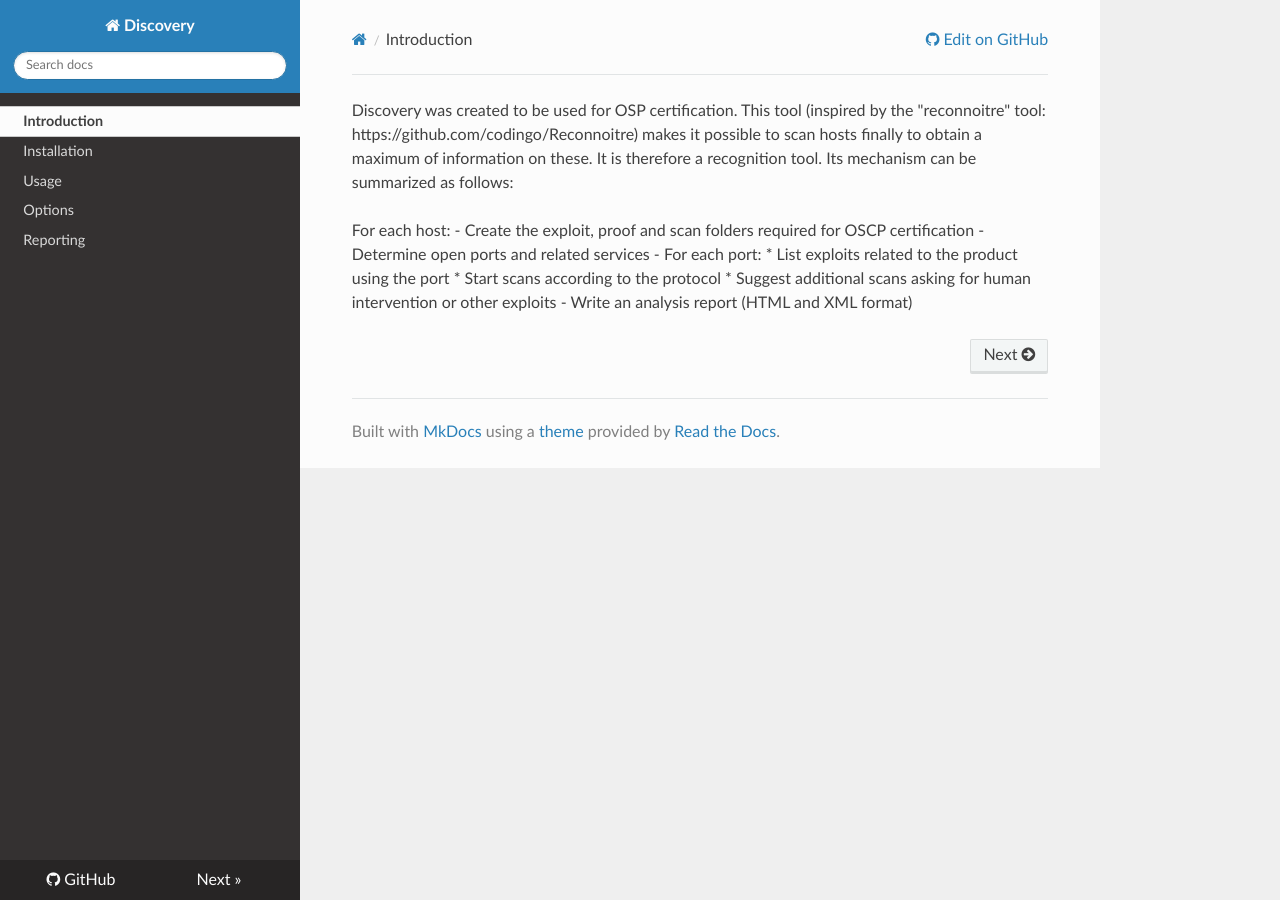
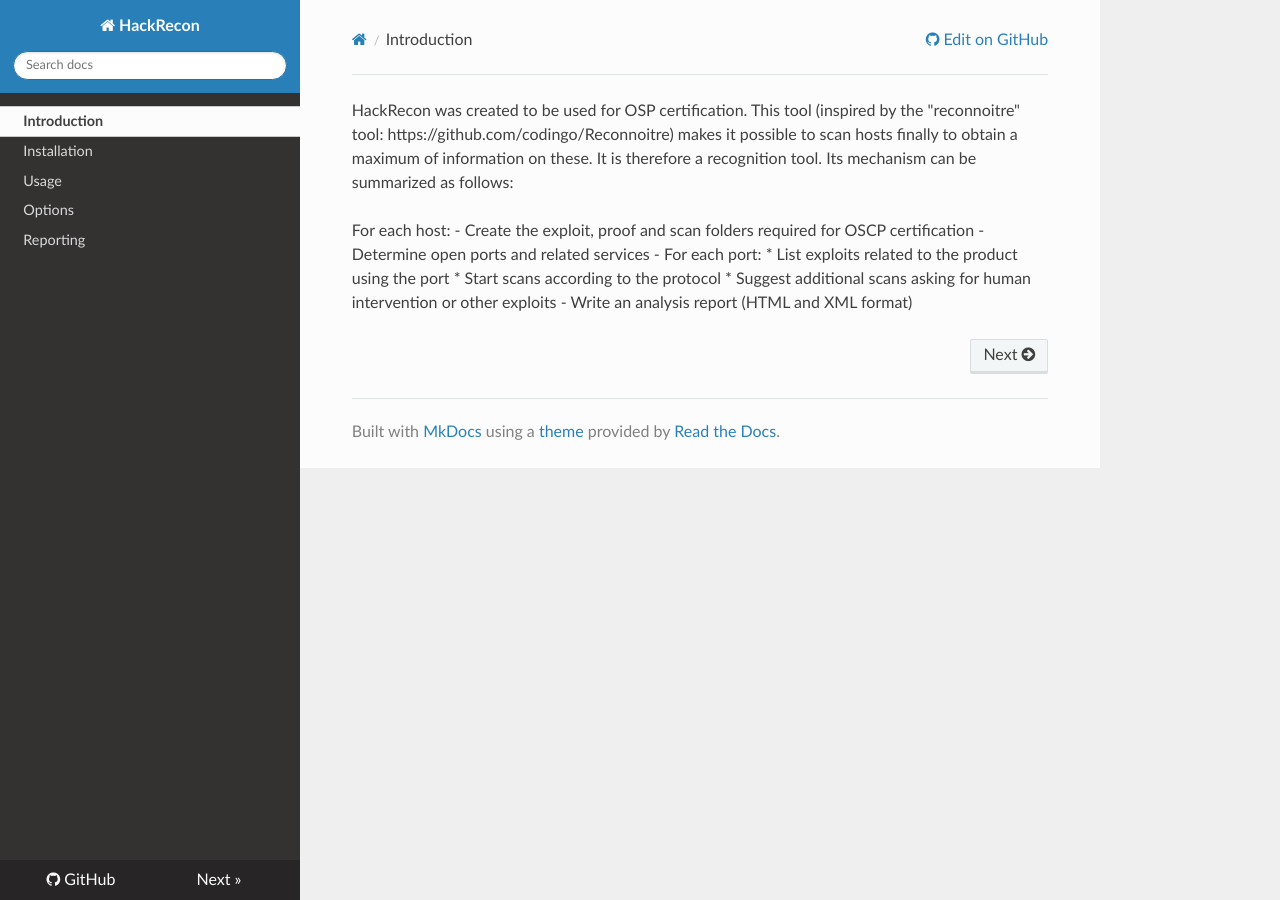
Before and after one commit to EmilienPer/HackRecon, an MkDocs documentation site: the page built from docs/index.md, in a window 1280 px wide. Built offline with MkDocs 1.6.1, drawn with Linux system fonts in a browser that asks for light colours; nearby versions of some CDN libraries; old or Windows-style settings are respelled for this version of MkDocs.

Commit message:
set setup.py and requirements

```diff
--- a/__init__.py
+++ b/__init__.py
@@ -1 +1 @@
-name = "discovery"
+name = "hack_discovery"
--- a/docs/index.md
+++ b/docs/index.md
@@ -1,4 +1,4 @@
-Discovery was created to be used for OSP certification.
+HackRecon was created to be used for OSP certification.
 This tool (inspired by the "reconnoitre" tool: https://github.com/codingo/Reconnoitre) makes it possible to scan hosts finally to obtain a maximum of information on these. It is therefore a recognition tool.
 Its mechanism can be summarized as follows:
 
--- a/mkdocs.yml
+++ b/mkdocs.yml
@@ -1,4 +1,4 @@
-site_name: "Discovery"
+site_name: "HackRecon"
 repo_url: https://github.com/EmilienPer/Discovery
 site_author: EmilienPer
 docs_dir: docs
--- a/setup.py
+++ b/setup.py
@@ -10,9 +10,9 @@
 
 requirements = parse_requirements("requirements.txt", session=False)
 setup(
-  name = "discovery",
+  name = "hackrecon",
   packages = find_packages(),
-  version = "1.1",
+  version = "1.1.2",
   description = "Reconnaissance tool",
   author = "Emilien Peretti",
   author_email = "code@emilienperetti.be",
```
Also changed, not shown: README.md (+16 -16 lines), hackrecon.py (renamed from discovery.py, +14 -14 lines), requirements.txt (+4 -4 lines).
